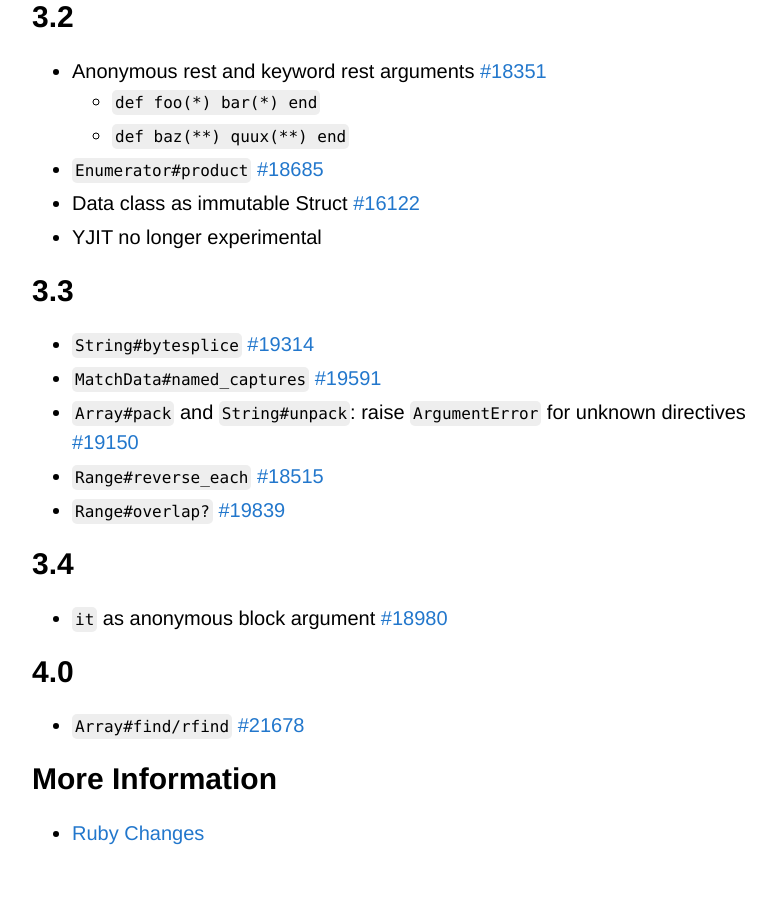
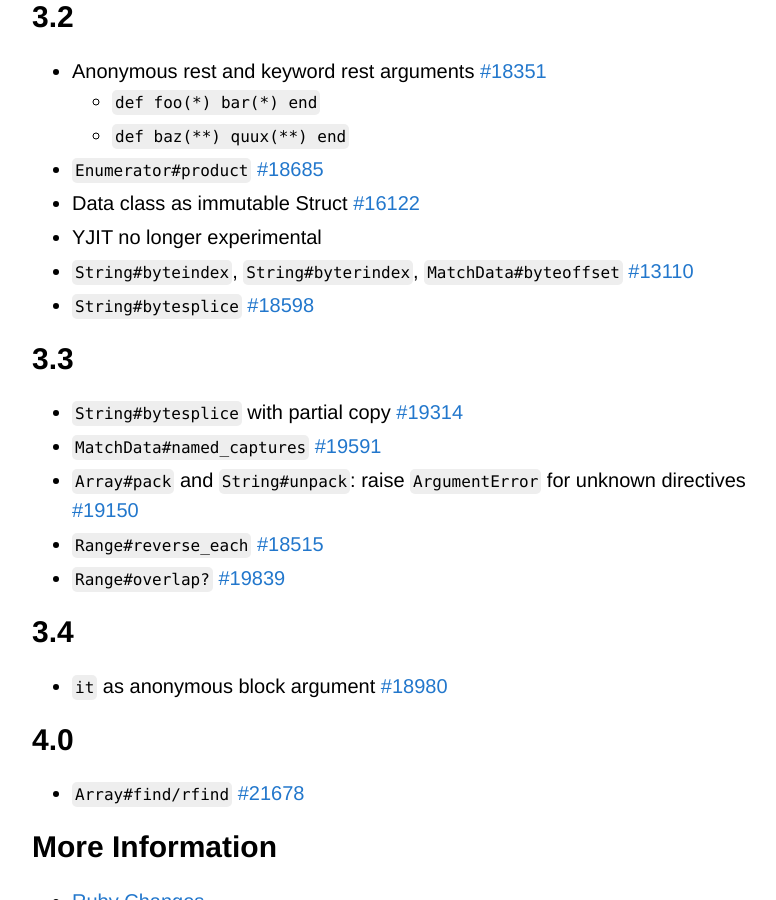
Before and after one commit to Maumagnaguagno/maumagnaguagno.github.io, a Jekyll site: the page built from ruby-versions.md, in a window 1280 px wide and 900 px high, scrolled down 4524 px. Shown: the whole window, without its empty margins (228-1004 px from the left). Built offline with Jekyll 4.4.1, drawn with Linux system fonts in a browser that asks for light colours; our own code applies the rules of GitHub Pages for plain Markdown files; before the commit the page ends 5392 px from its top, so only the background shows below that.

Commit message:
Add String byte methods to Ruby Versions

```diff
--- a/ruby-versions.md
+++ b/ruby-versions.md
@@ -138,9 +138,11 @@ This is a reminder of how Ruby evolves through time.
 - ``Enumerator#product`` [#18685]({{ issue }}18685)
 - Data class as immutable Struct [#16122]({{ issue }}16122)
 - YJIT no longer experimental
+- ``String#byteindex``, ``String#byterindex``, ``MatchData#byteoffset`` [#13110]({{ issue }}13110)
+- ``String#bytesplice`` [#18598]({{ issue }}18598)
 
 ## 3.3
-- ``String#bytesplice`` [#19314]({{ issue }}19314)
+- ``String#bytesplice`` with partial copy [#19314]({{ issue }}19314)
 - ``MatchData#named_captures`` [#19591]({{ issue }}19591)
 - ``Array#pack`` and ``String#unpack``: raise ``ArgumentError`` for unknown directives [#19150]({{ issue }}19150)
 - ``Range#reverse_each`` [#18515]({{ issue }}18515)
```
